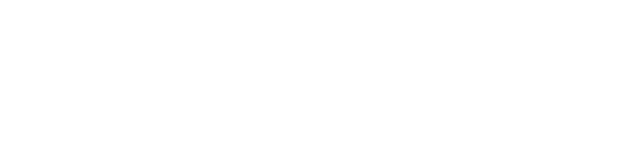
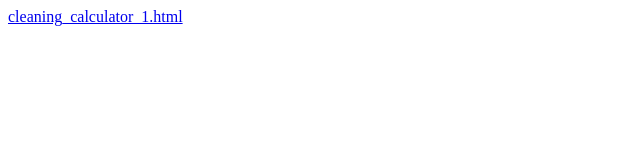
Before and after one commit to pilipchuk-98-ui/price-calculator-html, a plain HTML site: page index.html in a window 1280 px wide. Shown: the whole page, without its empty margins (0-640 px from the left). Drawn offline with Linux system fonts and the light colour scheme.

Commit message:
Update index.html

```diff
--- a/index.html
+++ b/index.html
@@ -1 +1 @@
-<html><a href="/cleaning_calculator_1.html"></a></html>
+<html><a href="/cleaning_calculator_1.html">cleaning_calculator_1.html</a></html>
```
